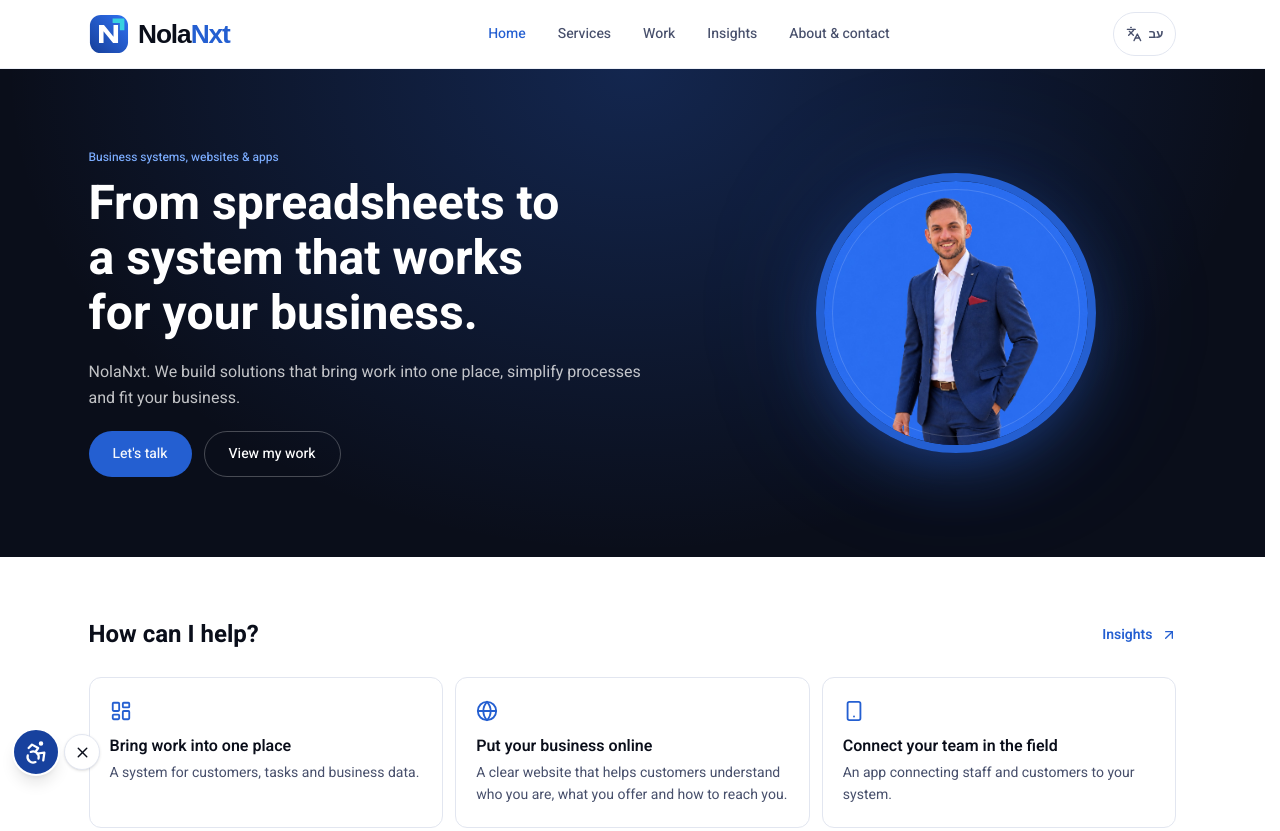
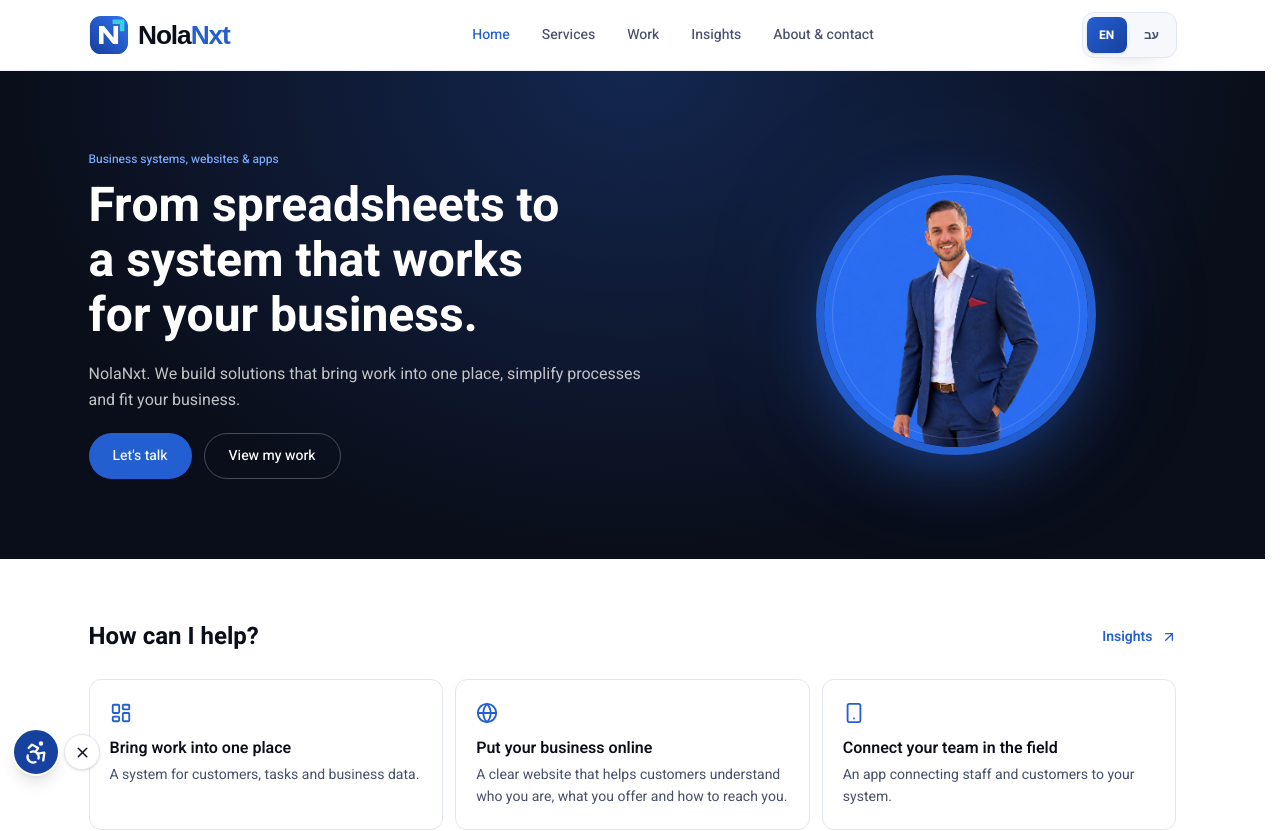
Before and after one commit to AlonHanin/alon-hanin-website, a React (Vite) app: page / in a window 1280 px wide. Shown: the top 831 px of the page. Built offline with nearby package versions, Linux system fonts and the light colour scheme.

Commit message:
Stack insight cards and restyle language switch

```diff
--- a/src/components/Nav.tsx
+++ b/src/components/Nav.tsx
@@ -1,4 +1,4 @@
-import { Home, LayoutGrid, BriefcaseBusiness, MessageCircle, Languages, BookOpen } from "lucide-react";
+import { Home, LayoutGrid, BriefcaseBusiness, MessageCircle, BookOpen } from "lucide-react";
 import { navigation, normalizePath } from "../config/routes";
 import { langToggle } from "../data/siteContent";
 import { useLanguage } from "../i18n/LanguageContext";
@@ -30,9 +30,15 @@ export function Nav() {
               </a>
             ))}
           </nav>
-          <button type="button" onClick={toggleLang} aria-label={langToggle[lang].aria}
-            className="inline-flex min-h-11 items-center gap-1.5 rounded-full border border-line px-3 text-xs font-semibold text-ink-soft hover:border-accent/40 hover:text-accent">
-            <Languages size={16} aria-hidden />{langToggle[lang].label}
+          <button type="button" onClick={toggleLang} aria-label={langToggle[lang].aria} dir="ltr"
+            className="group inline-flex min-h-11 items-center rounded-xl border border-line bg-paper-raised p-1 shadow-[0_8px_24px_-20px_rgba(11,23,48,0.7)] transition-colors hover:border-accent/40">
+            <span className={`inline-flex min-h-9 min-w-10 items-center justify-center rounded-lg px-2 text-xs font-bold transition-colors ${lang === "en" ? "bg-[linear-gradient(135deg,var(--color-accent),var(--color-accent-deep))] text-white shadow-sm" : "text-ink-soft group-hover:text-accent"}`}>
+              EN
+            </span>
+            <span className="mx-0.5 h-4 w-px bg-line-soft" aria-hidden />
+            <span lang="he" className={`inline-flex min-h-9 min-w-10 items-center justify-center rounded-lg px-2 font-display text-xs font-bold transition-colors ${lang === "he" ? "bg-[linear-gradient(135deg,var(--color-accent),var(--color-accent-deep))] text-white shadow-sm" : "text-ink-soft group-hover:text-accent"}`}>
+              עב
+            </span>
           </button>
         </Container>
       </header>
--- a/src/config/prerender.ts
+++ b/src/config/prerender.ts
@@ -80,7 +80,7 @@ function contactBody() {
 
 function insightsBody() {
   const articles = publishedInsights("en");
-  return shell(`<p class="text-xs font-semibold text-accent">Insights</p><h1 class="mt-3 font-display text-3xl font-bold">Practical guides for better digital workflows</h1><p class="mt-3 max-w-2xl leading-relaxed text-ink-soft">Practical articles on business systems, automation and workflows — what to examine, when to start and how to choose a solution that fits the business.</p>${articles.length ? `<div class="mt-8 grid gap-5 sm:grid-cols-2">${articles.map((article) => `<article><h2 class="font-display text-xl font-bold"><a href="/insights/${escapeHtml(article.slug)}/">${escapeHtml(article.title)}</a></h2><p class="mt-3 text-sm leading-relaxed text-ink-soft">${escapeHtml(article.summary)}</p><time class="mt-3 block text-xs text-muted" datetime="${escapeHtml(article.publishedAt)}">${escapeHtml(article.publishedAt)}</time></article>`).join("")}</div>` : ""}`);
+  return shell(`<p class="text-xs font-semibold text-accent">Insights</p><h1 class="mt-3 font-display text-3xl font-bold">Practical guides for better digital workflows</h1><p class="mt-3 max-w-2xl leading-relaxed text-ink-soft">Practical articles on business systems, automation and workflows — what to examine, when to start and how to choose a solution that fits the business.</p>${articles.length ? `<div class="mt-8 space-y-5">${articles.map((article) => `<article class="rounded-xl border border-line bg-paper-raised p-5 sm:grid sm:grid-cols-[minmax(0,1fr)_auto] sm:items-center sm:gap-8 sm:p-6"><div><h2 class="font-display text-xl font-bold"><a href="/insights/${escapeHtml(article.slug)}/">${escapeHtml(article.title)}</a></h2><p class="mt-3 text-sm leading-relaxed text-ink-soft">${escapeHtml(article.summary)}</p></div><time class="mt-4 block text-xs text-muted sm:mt-0" datetime="${escapeHtml(article.publishedAt)}">${escapeHtml(article.publishedAt)}</time></article>`).join("")}</div>` : ""}`);
 }
 
 function insightBody(slug: string) {
--- a/src/pages/InsightsPage.tsx
+++ b/src/pages/InsightsPage.tsx
@@ -16,12 +16,14 @@ export function InsightsPage() {
         <p className="mt-3 max-w-2xl leading-relaxed text-ink-soft">{he ? "מאמרים מעשיים על מערכות עסקיות, אוטומציה ותהליכי עבודה — מה לבדוק, מתי להתחיל ואיך לבחור פתרון שמתאים לעסק." : "Practical articles on business systems, automation and workflows — what to examine, when to start and how to choose a solution that fits the business."}</p>
 
         {articles.length > 0 ? (
-          <div className="mt-8 grid gap-4 sm:grid-cols-2">
+          <div className="mt-8 space-y-4">
             {articles.map((article) => (
-              <article key={article.slug} className="rounded-xl border border-line bg-paper-raised p-5">
-                <h2 className="font-display text-xl font-bold"><a href={`/insights/${article.slug}/`} className="hover:text-accent">{article.title}</a></h2>
-                <p className="mt-3 text-sm leading-relaxed text-ink-soft">{article.summary}</p>
-                <time className="mt-4 block text-xs text-muted" dateTime={article.publishedAt}>{article.publishedAt}</time>
+              <article key={article.slug} className="rounded-xl border border-line bg-paper-raised p-5 sm:grid sm:grid-cols-[minmax(0,1fr)_auto] sm:items-center sm:gap-8 sm:p-6">
+                <div className="min-w-0">
+                  <h2 className="font-display text-xl font-bold"><a href={`/insights/${article.slug}/`} className="hover:text-accent">{article.title}</a></h2>
+                  <p className="mt-3 text-sm leading-relaxed text-ink-soft">{article.summary}</p>
+                </div>
+                <time className="mt-4 block shrink-0 text-xs text-muted sm:mt-0" dateTime={article.publishedAt}>{article.publishedAt}</time>
               </article>
             ))}
           </div>
```
